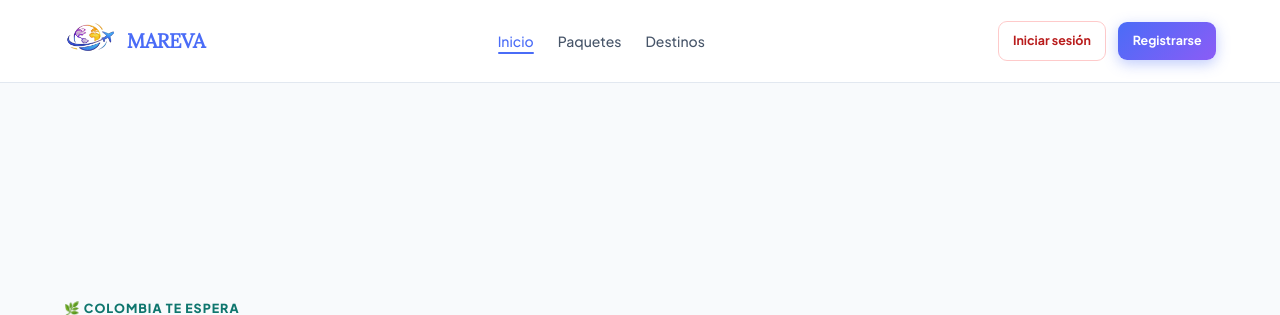
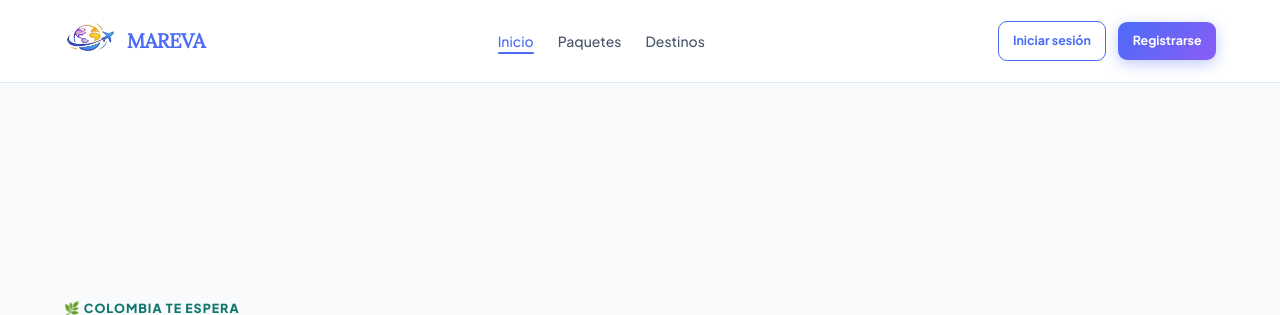
Before and after one commit to nicollvaleriasabogal9-eng/PROYECTO_MAREVA, a Flask app: page / in a window 1280 px wide. Shown: the top 315 px of the page. Run offline with Flask 3, Linux system fonts and the light colour scheme; some libraries are stand-ins or nearby versions.

Commit message:
Corrección de botones

```diff
--- a/Proyecto Mareva/frontend/static/css/guia.css
+++ b/Proyecto Mareva/frontend/static/css/guia.css
@@ -447,21 +447,6 @@
     transition: all 0.2s ease;
 }
 
-
-.btn-outline {
-    background: transparent;
-    border: 1px solid #fecaca;
-    color: #b91c1c;
-}
-
-.btn-outline:hover {
-    background: #fef2f2;
-}
-
-/* =========================================================
-   EMPTY STATE
-   ========================================================= */
-
 .empty-state {
     display: flex;
     flex-direction: column;
```
